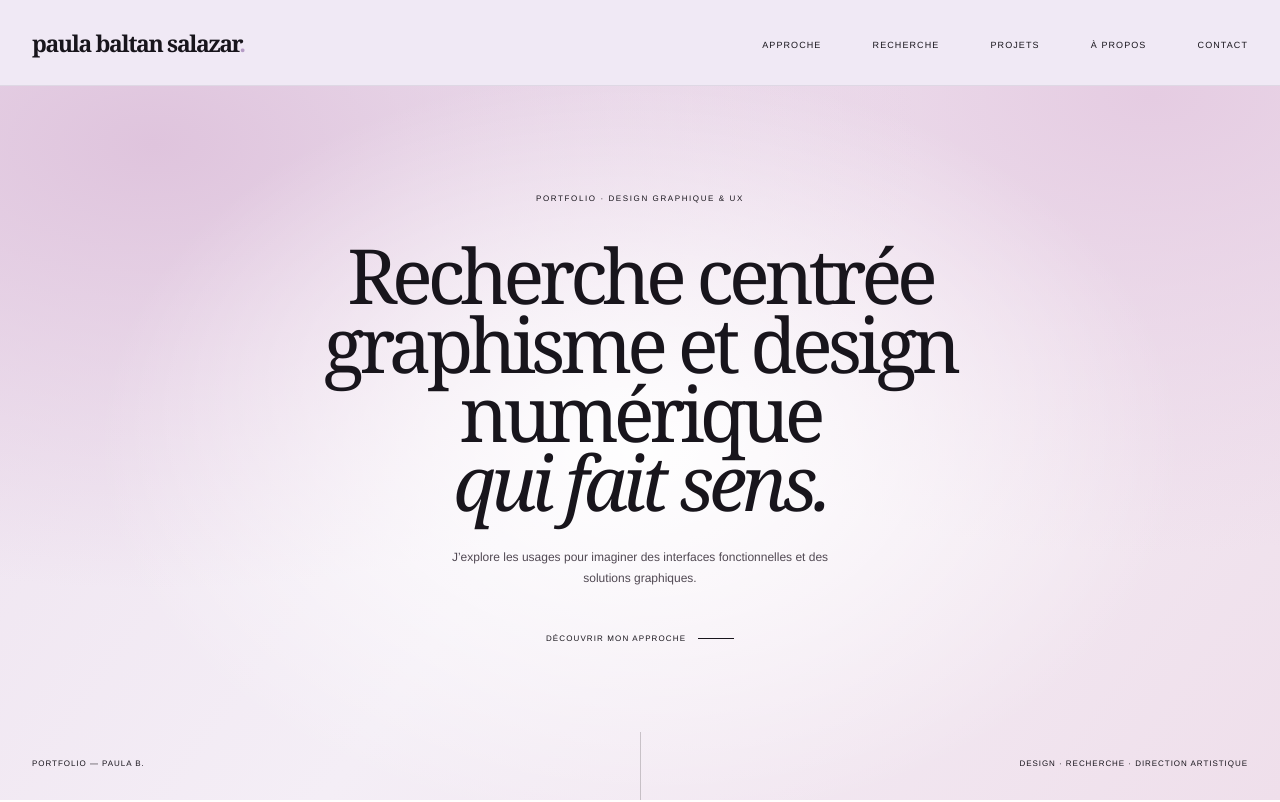
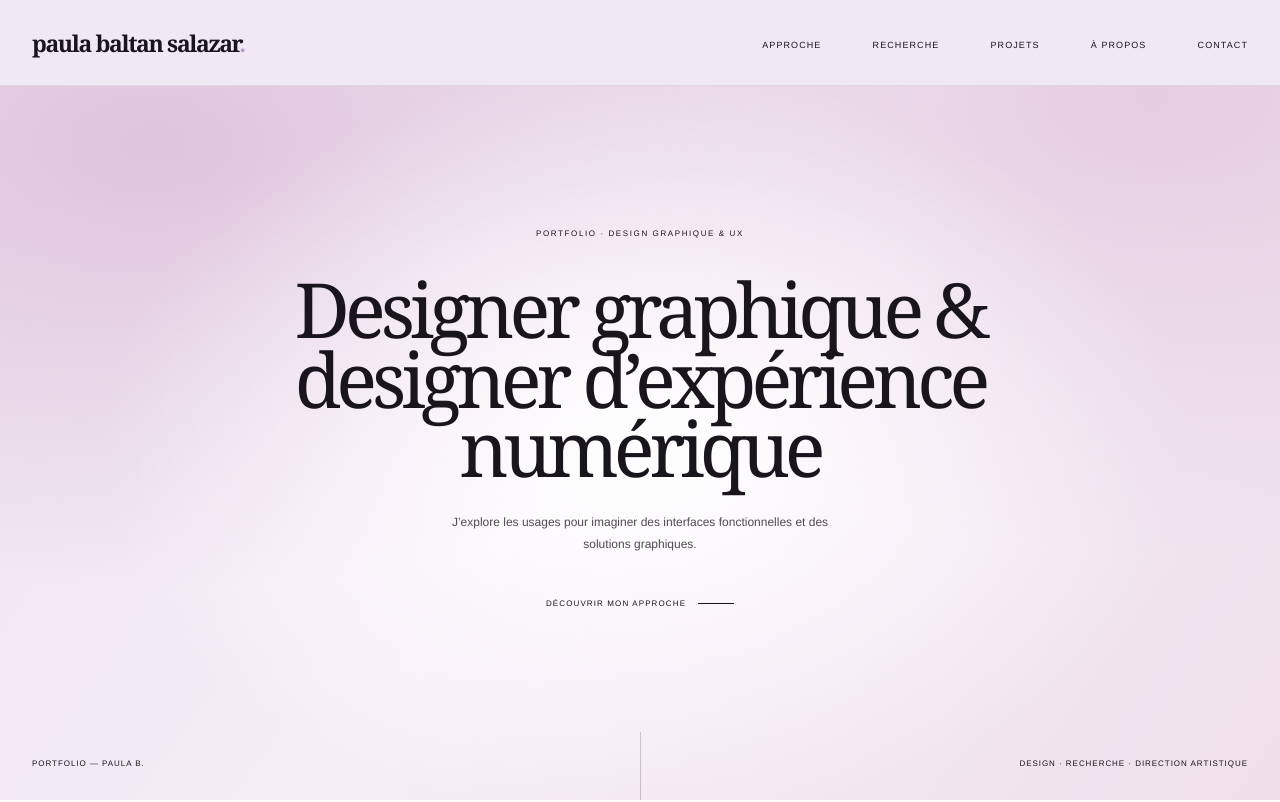
Before and after one commit to 6985Ampersand/Paula-Baltan-Salazar, a plain HTML site: page index.html in a window 1280 px wide. Shown: the top 802 px of the page. Drawn offline with Linux system fonts and the light colour scheme.

Commit message:
Auto update

```diff
--- a/index.html
+++ b/index.html
@@ -32,7 +32,7 @@
     <section class="hero" id="accueil" aria-labelledby="hero-title">
       <div class="hero-inner">
         <p class="eyebrow">Portfolio · Design graphique &amp; UX</p>
-        <h1 id="hero-title">Recherche centrée<br>graphisme et design numérique<br><em>qui fait sens.</em></h1>
+        <h1 id="hero-title">Designer graphique & <br>designer d’expérience numérique<br></em></h1>
         <p class="hero-description">J’explore les usages pour imaginer des interfaces fonctionnelles et des solutions graphiques.</p>
         <a class="scroll-cue" href="#approche">Découvrir mon approche</a>
       </div>
```
Also changed, not shown: Container.png (added), Container2.png (added).
